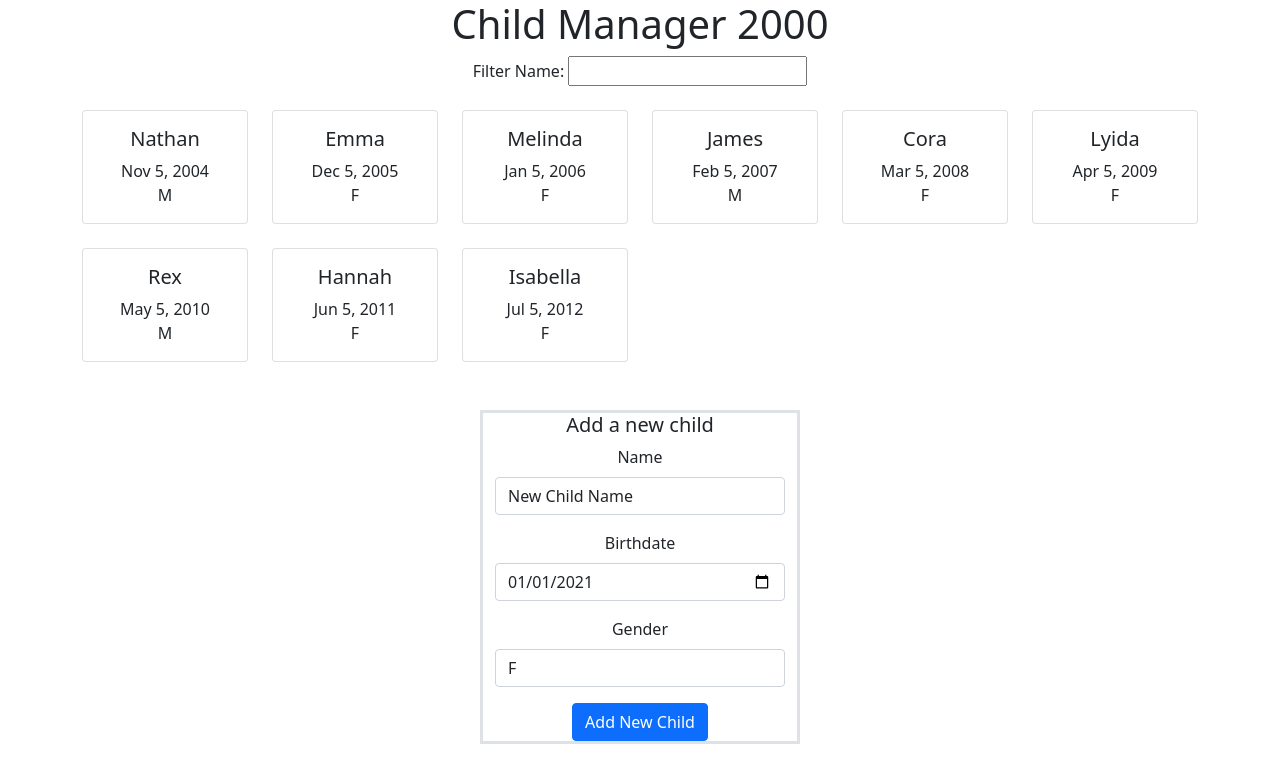
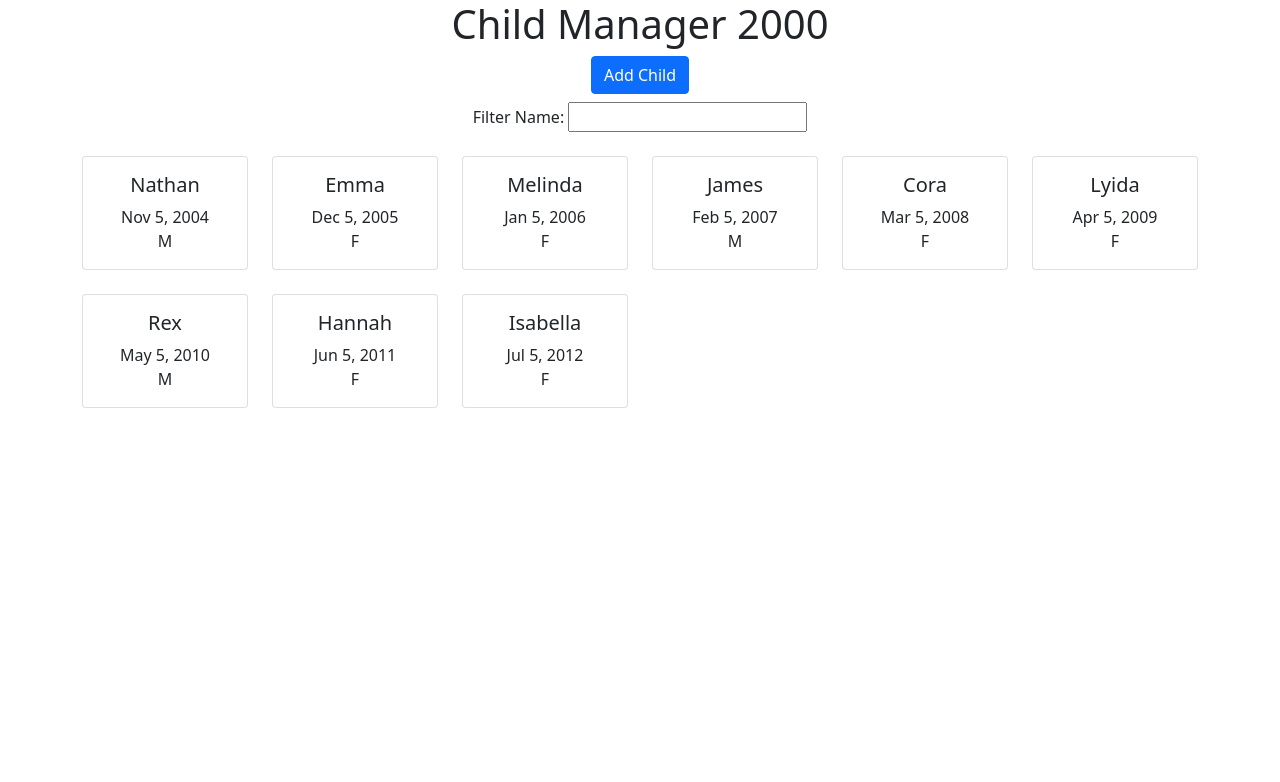
Before and after one commit to snow-jallen/react_playground1, a React (Create React App) app: page / in a window 1280 px wide. Shown: the top 782 px of the page. Built offline with nearby package versions, Linux system fonts and the light colour scheme.

Commit message:
Move add child up, toggle visibility of add child form

```diff
--- a/src/components/AddChild.js
+++ b/src/components/AddChild.js
@@ -1,6 +1,8 @@
 import React, { useState } from "react";
 
 const AddChild = ({ childUpdated }) => {
+
+  const [showForm, setShowForm] = useState(false)
 
   const [enteredData, setEnteredData] = useState({
     name: 'New Child Name',
@@ -20,10 +22,21 @@ const AddChild = ({ childUpdated }) => {
       birthdate: '2021-01-01',
       gender: 'M'
     })
+    setShowForm(false);
+  }
+
+  const showForm_clickHandled = (event) => {
+    setShowForm((prevState) => !prevState)
+  }
+
+  const hideForm_clickHandled = () => setShowForm(false);
+
+  if (showForm === false) {
+    return <button onClick={showForm_clickHandled} className="btn mb-2 btn-primary">Add Child</button>
   }
 
   return (
-    <form className="border border-3 mt-5 container col-3" onSubmit={submitHandler}>
+    <form className="border border-3 container col-6" onSubmit={submitHandler}>
       <h5 className="">Add a new child</h5>
       <div className="mb-3">
         <label className="form-label" htmlFor='name'>Name</label>
@@ -37,7 +50,12 @@ const AddChild = ({ childUpdated }) => {
         <label className="form-label" htmlFor='gender'>Gender</label>
         <input className="form-control" id='gender' type='text' onChange={genderChangeHandler} value={enteredData.gender} />
       </div>
-      <button className="btn btn-primary" type='submit'>Add New Child</button>
+      <div className="mb-3">
+        <div className="row gap-2">
+          <button className="col-4 btn btn-outline-secondary" type='reset' onClick={hideForm_clickHandled}>Cancel</button>
+          <button className="col-4 btn btn-primary" type='submit'>Add New Child</button>
+        </div>
+      </div>
     </form>);
 }
 
--- a/src/components/Family.js
+++ b/src/components/Family.js
@@ -29,11 +29,9 @@ const Family = ({ children }) => {
 
     return (
         <div>
+            <AddChild childUpdated={childUpdatedHandler} />
             <ChildFilter filterChanged={filterChangedHandler} initialFilterValue={filterText} />
-
             <ChildList children={filteredChildren} />
-
-            <AddChild childUpdated={childUpdatedHandler} />
         </div>
     );
 }
```
